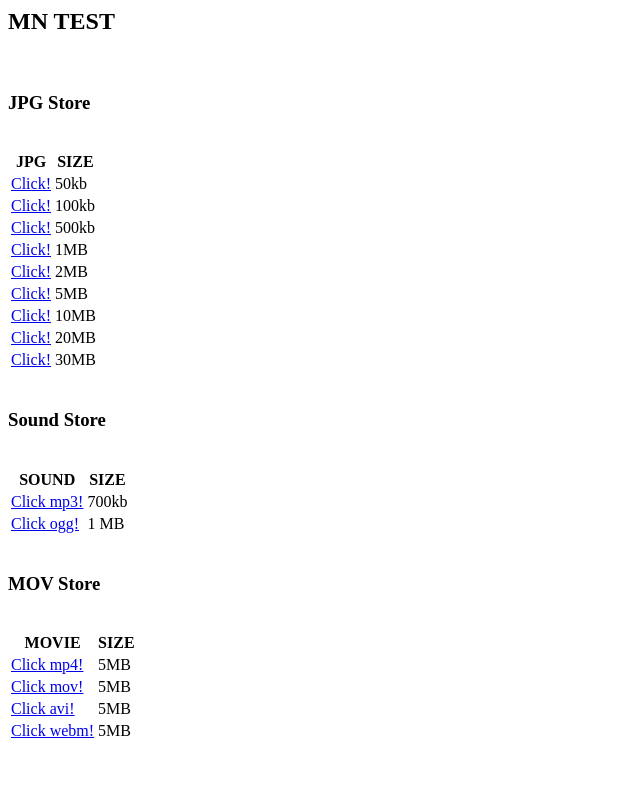
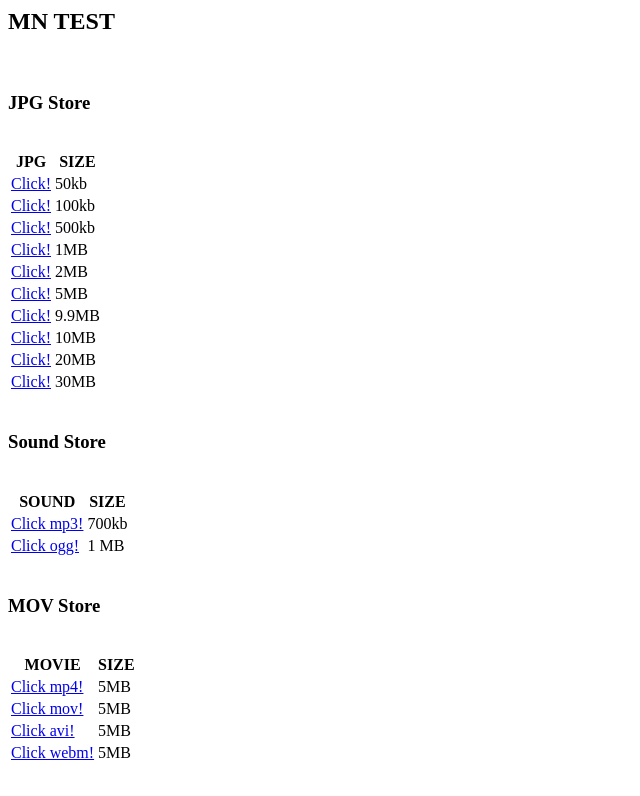
Before and after one commit to erelbi/cdn-test, a plain HTML site: page index.html in a window 1280 px wide. Shown: the whole page, without its empty margins (0-640 px from the left). Drawn offline with nearby package versions, Linux system fonts and the light colour scheme.

Commit message:
9mb photo

```diff
--- a/index.html
+++ b/index.html
@@ -35,6 +35,10 @@
       <tr>
         <td class="tg-0lax"><p><a href="https://erelbi.github.io/cdn-test/jpg/5mb.jpg">Click!</a></p></td>
         <td class="tg-0lax">5MB</td>
+      </tr>
+      <tr>
+        <td class="tg-0lax"><p><a href="https://erelbi.github.io/cdn-test/jpg/9mb.jpg">Click!</a></p></td>
+        <td class="tg-0lax">9.9MB</td>
       </tr>
       <tr>
         <td class="tg-0lax"><p><a href="https://erelbi.github.io/cdn-test/jpg/10mb.jpg">Click!</a></p></td>
```
Also changed, not shown: 1 other file.
